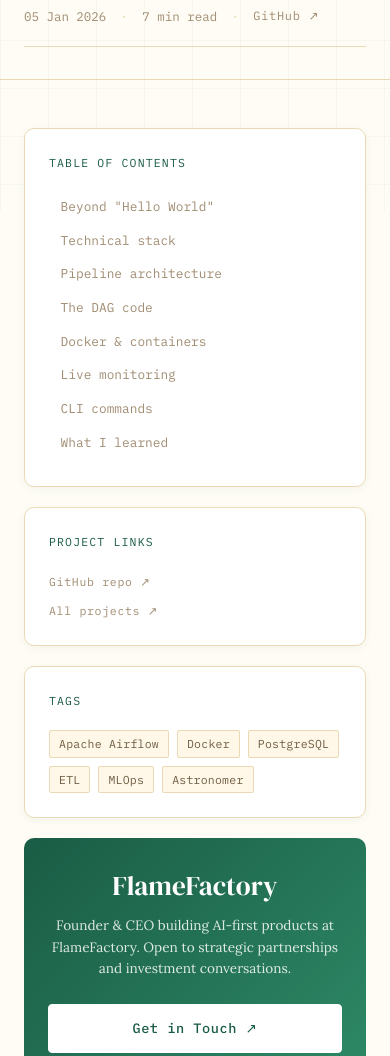
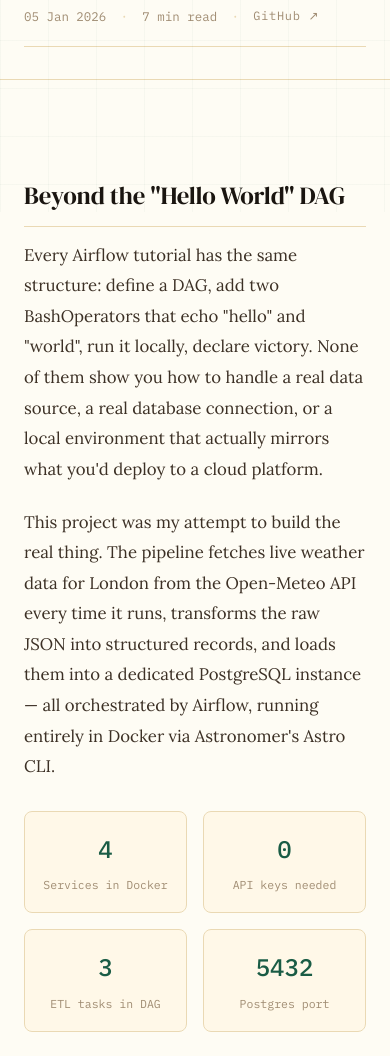
Before and after one commit to arko-saha/arko-saha.github.io, a plain HTML site: page post-airflow-docker.html in a window 390 px wide. Shown: the part 632-1688 px from the top of the page. Drawn offline with Linux system fonts and the light colour scheme.

Commit message:
Fix: Hide post-sidebar on mobile screens to ensure unrestricted article view

```diff
--- a/post-style.css
+++ b/post-style.css
@@ -96,8 +96,7 @@
 @media (max-width: 860px) {
   .post-layout { grid-template-columns: 1fr; gap: 2rem; }
   .post-sidebar {
-    order: -1;
-    position: static;
+    display: none;
   }
 }
 
```
